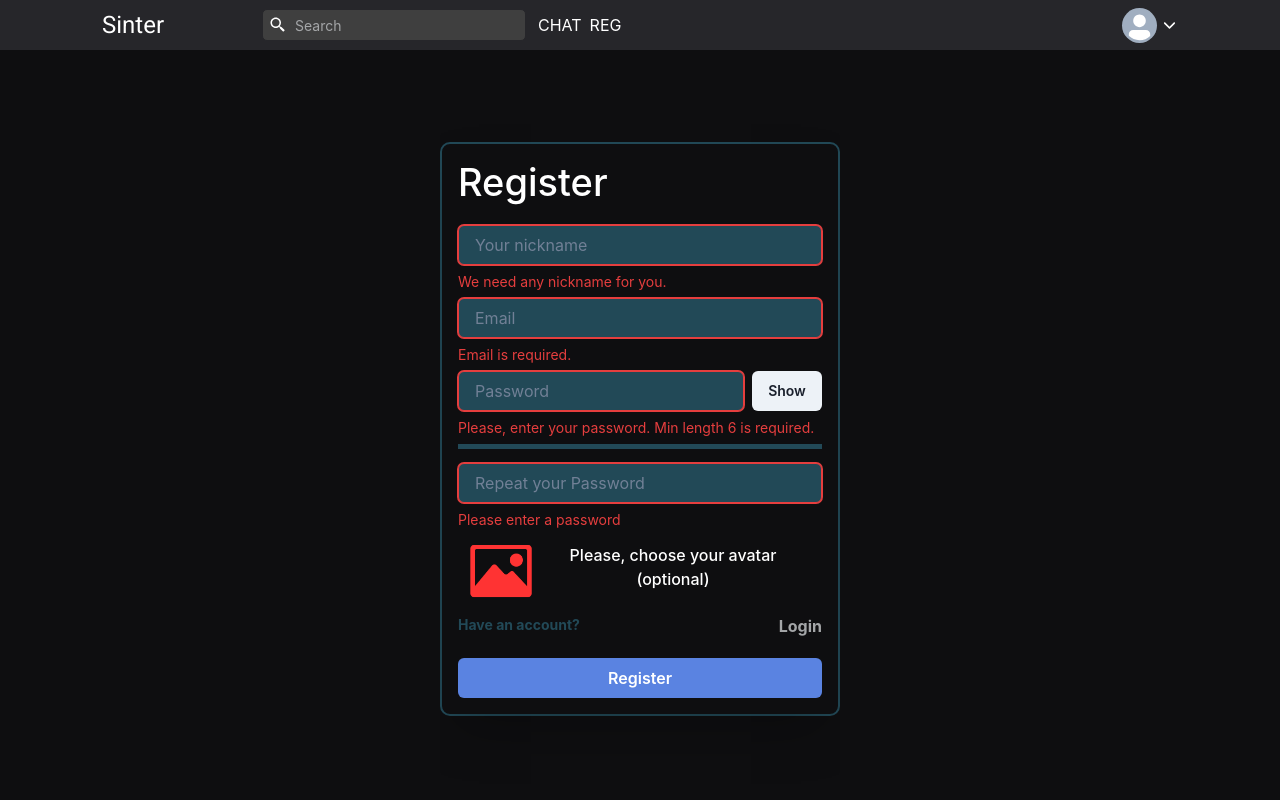
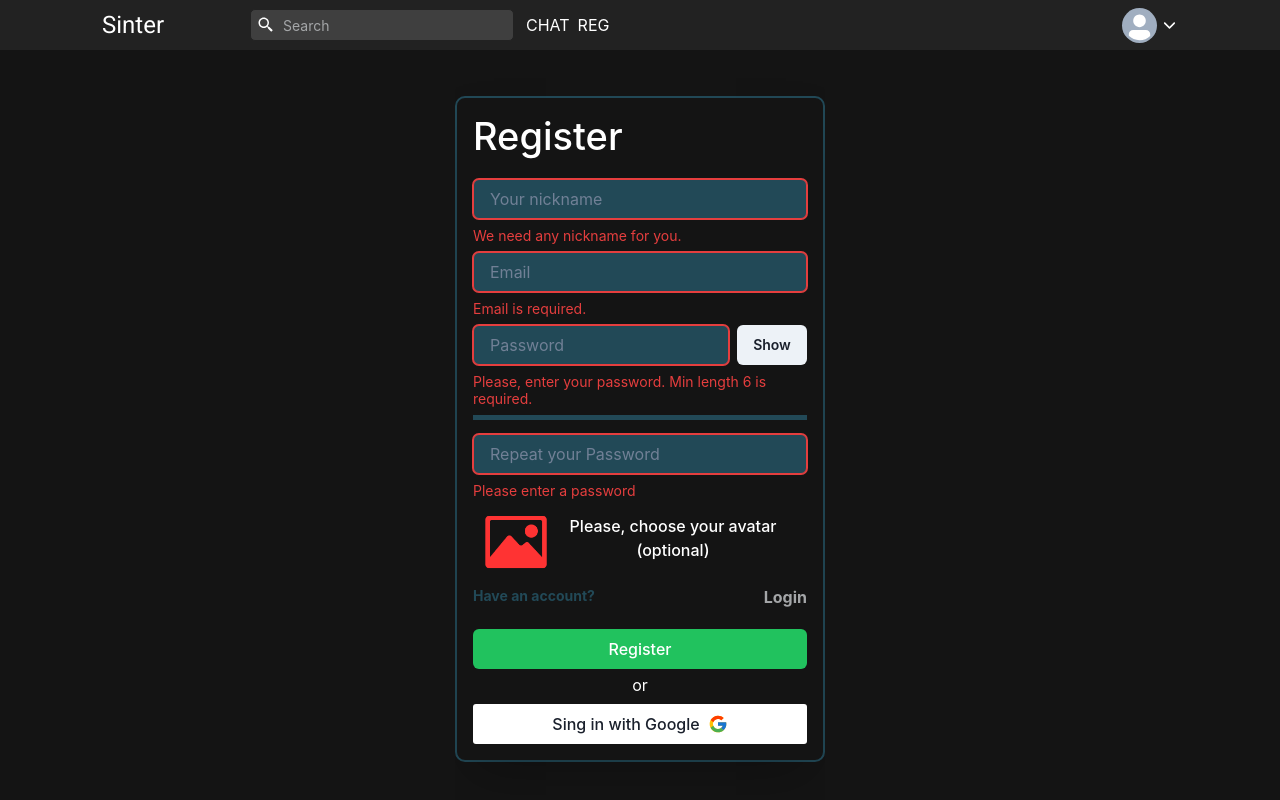
Before and after one commit to sufetter/sinter-metaverse, a Next.js app: page /register in a window 1280 px wide. Built offline with nearby package versions, Linux system fonts and the light colour scheme; no server answers.

Commit message:
log out bug HOT fix (refix normal later)

```diff
--- a/components/ChatList.tsx
+++ b/components/ChatList.tsx
@@ -88,9 +88,9 @@ export const ChatSearch = ({
   return (
     <Flex
       px={1}
-      minH="55px"
+      minH="50px"
       align="center"
-      borderBottom="1px solid"
+      borderBottom="2px solid"
       borderColor={mainStyles.chatInputBorderColor}
       bg={mainStyles.chatCardSecondBGColor}
       borderRadius="9px 0 0 0"
--- a/components/Header.tsx
+++ b/components/Header.tsx
@@ -17,10 +17,11 @@ import {IoIosArrowDown} from "react-icons/io";
 import {mainStyles} from "./LayoutCard";
 import Link from "next/link";
 import {AuthContext} from "../context/AuthContext";
+import {auth} from "../firebaseconfig";
 
 export const HeaderSearch = () => {
   return (
-    <Flex px={3} h="55px" align="center">
+    <Flex pr={3} h="55px" align="center">
       <InputGroup size="sm">
         <InputLeftElement
           pointerEvents="none"
@@ -50,13 +51,19 @@ export const HeaderSearch = () => {
 const Header = () => {
   const [userAvatarSRC, setUserAvatarSRC] = useState("");
   const currentUser: any = useContext(AuthContext);
-  useEffect(() => {
-    if (typeof currentUser == "object") {
-      setUserAvatarSRC(currentUser.photoURL);
-    } else {
-      setUserAvatarSRC("");
-    }
-  }, [currentUser]);
+  // useEffect(() => {
+  //   console.log(currentUser);
+  //   if (Object.keys(currentUser).length !== 0) {
+  //     if (
+  //       userAvatarSRC != currentUser.photoURL &&
+  //       currentUser.photoURL !== undefined
+  //     ) {
+  //       console.log(userAvatarSRC);
+  //       console.log(currentUser.photoURL);
+  //       setUserAvatarSRC(currentUser.photoURL);
+  //     }
+  //   }
+  // }, [currentUser]);
 
   return (
     <ChakraProvider>
@@ -88,10 +95,10 @@ const Header = () => {
           </Flex>
           <Spacer />
           <Flex align="center" _hover={{cursor: "pointer"}}>
-            <Text color="white" pr={3}>
+            <Text color="white" pr={5}>
               {currentUser.displayName}
             </Text>
-            <Avatar src={userAvatarSRC} boxSize="35px"></Avatar>
+            <Avatar src={currentUser.photoURL} boxSize="35px"></Avatar>
             <Icon as={IoIosArrowDown} ml={1} boxSize="17px" />
           </Flex>
         </Flex>
--- a/components/LayoutCard.tsx
+++ b/components/LayoutCard.tsx
@@ -12,9 +12,10 @@ type LayoutProps = {
 
 let secondBGColor = "#9D0039";
 export const mainStyles = {
-  mainItemColor: "#5A83E1",
-  mainBGColor: "#0e0e10",
+  mainItemColor: "#21C25E",
+  mainBGColor: "#141414",
   mainTextColor: "#fff",
+  mainIconColor: "#999a9c",
   secondTextColor: "#A4A6A8",
   messageTextColor: "#9BB0DE",
   chatHeaderTextColor: "#BBC7E4",
@@ -24,14 +25,16 @@ export const mainStyles = {
   getMessages: "#224957",
   sendMessages: "#C1402F",
   cardBorder: "#224957",
-  headerBG: "#26262A",
+  headerBG: "#222222",
   headerSearchBGColor: "#3F3F3F",
-  chatCardBG: "#26262A",
-  chatCardSecondBGColor: "#37373D",
+  chatCardBG: "#222222",
+  chatCardSecondBGColor: "#292929",
   chatListItemHover: "#224957",
-  chatListBorderColor: "#606060",
-  chatInputBorderColor: "#606060",
+  chatListBorderColor: "#494949",
+  chatInputBorderColor: "#494949",
   reservTextColor: "#534E93",
+  singupGoogleBG: "#fff",
+  singupGoogleBorderColor: "#fff",
 };
 
 export let navigate: any;
@@ -80,7 +83,6 @@ export default function LayoutCard({
                 h="100%"
                 maxW="1076px"
                 overflowY="hidden"
-                mx="60px"
                 height="100%"
                 flex={1}
                 id="1"
--- a/components/RegisterCard.tsx
+++ b/components/RegisterCard.tsx
@@ -17,6 +17,7 @@ import {
   Spacer,
   Image,
   Progress,
+  Divider,
 } from "@chakra-ui/react";
 import {motion} from "framer-motion";
 import {AttachmentIcon} from "@chakra-ui/icons";
@@ -33,8 +34,8 @@ import {doc, setDoc} from "firebase/firestore";
 import {AuthContext} from "../context/AuthContext";
 import {useRouter} from "next/router";
 import {FcAddImage} from "react-icons/fc";
-import {navigate} from "./LayoutCard";
-import {mainStyles} from "./LayoutCard";
+import {navigate, mainStyles} from "./LayoutCard";
+import SingupGoogle from "../components/SingupGoogle";
 
 function RegisterCard() {
   const [email, setEmail] = useState<string>("");
@@ -53,6 +54,7 @@ function RegisterCard() {
   );
   const [fileChecked, setFileChecked] = useState(false);
   const currentUser = useContext(AuthContext);
+
   const inputFile: any = useRef(null);
 
   // MAIN FUNCTIONS
@@ -208,8 +210,8 @@ function RegisterCard() {
   return (
     <Flex w="100%" flex={"1 1 auto"} h="100%" align="center" justify="center">
       <Flex
-        minWidth="400px"
-        maxW={"400px"}
+        minWidth="370px"
+        maxW={"370px"}
         border="2px solid"
         borderColor={mainStyles.cardBorder}
         borderRadius="10px"
@@ -380,6 +382,7 @@ function RegisterCard() {
                   </a>
                 </Link>
               </Stack>
+              <Flex align="center" direction="column">
                 <Button
                   type="submit"
                   w={"full"}
@@ -393,8 +396,20 @@ function RegisterCard() {
                     boxShadow: "lg",
                   }}
                 >
-                Register
+                  <Text fontWeight="500">Register</Text>
                 </Button>
+                <Flex h="35px" align="center" justify="center">
+                  <Text
+                    color={mainStyles.mainTextColor}
+                    textAlign="center"
+                    pb={1}
+                  >
+                    or
+                  </Text>
+                </Flex>
+
+                <SingupGoogle />
+              </Flex>
             </form>
           </Box>
         </Box>
--- /dev/null
+++ b/components/SingupGoogle.tsx
@@ -0,0 +1,56 @@
+import {useContext} from "react";
+import {signInWithPopup, GoogleAuthProvider} from "firebase/auth";
+import {auth} from "../firebaseconfig";
+import {AuthContext} from "../context/AuthContext";
+import {Button, Flex, Icon, Text} from "@chakra-ui/react";
+import {mainStyles} from "./LayoutCard";
+import {FcGoogle} from "react-icons/fc";
+
+const provider = new GoogleAuthProvider();
+
+const handleSubmit = () => {
+  signInWithPopup(auth, provider)
+    .then((result) => {
+      // This gives you a Google Access Token. You can use it to access the Google API.
+      const credential = GoogleAuthProvider.credentialFromResult(result);
+      const token = credential?.accessToken;
+      // The signed-in user info.
+      const user = result.user;
+      // ...
+    })
+    .catch((error) => {
+      // Handle Errors here.
+      const errorCode = error.code;
+      const errorMessage = error.message;
+      // The email of the user's account used.
+      const email = error.customData.email;
+      // The AuthCredential type that was used.
+      const credential = GoogleAuthProvider.credentialFromError(error);
+      // ...
+    });
+};
+const SingupGoogle = () => {
+  const currentUser: any = useContext(AuthContext);
+  // console.log(currentUser);
+  return (
+    <Button
+      onClick={handleSubmit}
+      bg={mainStyles.singupGoogleBG}
+      w="100%"
+      borderRadius="3px"
+      _hover={{
+        transform: "translateY(-2px)",
+        boxShadow: "lg",
+      }}
+    >
+      <Flex justify="center" align="center">
+        <Text pr={2} fontWeight="500">
+          Sing in with Google
+        </Text>
+        <Icon as={FcGoogle} boxSize={"20px"} />
+      </Flex>
+    </Button>
+  );
+};
+
+export default SingupGoogle;
```
Also changed, not shown: components/InputChat.tsx (+23 -8 lines), components/MainChat.tsx (+9 -7 lines), pages/index.tsx (+5 -3 lines). Lines whose indentation alone changed are shown as unchanged.
